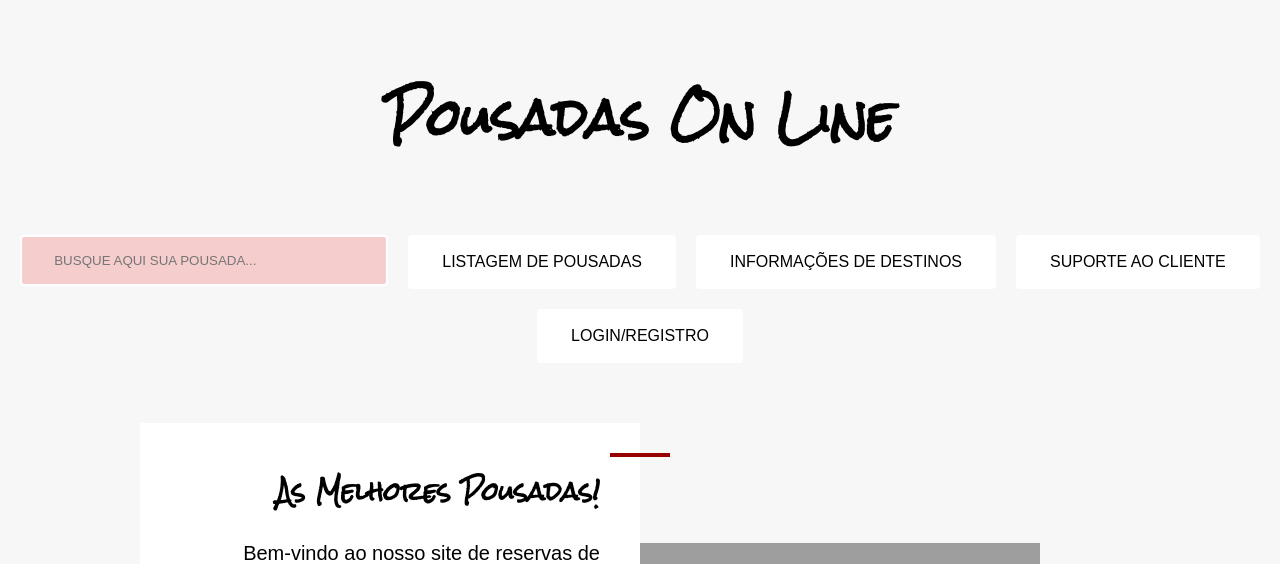
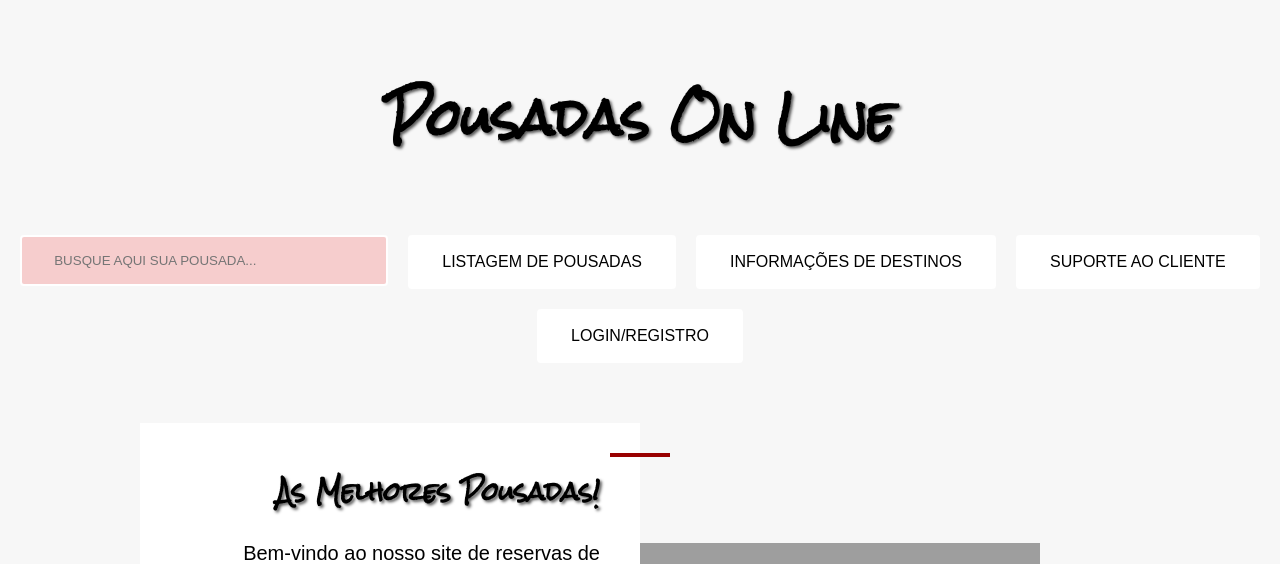
Before and after one commit to jharbes/PROGRAMACAO-WEB, a PHP site: page / in a window 1280 px wide. Shown: the top 564 px of the page. Run offline with PHP 8.4, Linux system fonts and the light colour scheme; some web fonts are replaced; grey boxes are pictures that could not be loaded.

Commit message:
Update style.css

```diff
--- a/trabalho01/site-reserva-pousadas/estilos/style.css
+++ b/trabalho01/site-reserva-pousadas/estilos/style.css
@@ -3,6 +3,11 @@
 @font-face {
     font-family: RockSalt;
     src: url(../fonts/RockSalt-Regular.ttf);
+}
+
+@font-face {
+    font-family: SourceCodePro;
+    src: url(../fonts/SourceCodePro-VariableFont_wght.ttf);
 }
 
 body {
@@ -41,6 +46,7 @@ h3 {
 p {
   font-size: 1.25rem;
   line-height: 1.3;
+  font-family: SourceCodePro, Arial, Helvetica, sans-serif;
 }
 
 .header{
@@ -50,8 +56,9 @@ p {
 }
 
 .header h1{
-    font-family: RockSalt;
+    font-family: RockSalt, Arial, Helvetica, sans-serif;
     font-size: 3rem;
+    text-shadow: 2px 2px 3px rgba(0, 0, 0, 0.637);
 }
 
 .menu {
@@ -109,6 +116,7 @@ p {
 .introducao h1{
     font-size: 1.5rem;
     font-family: RockSalt;
+    text-shadow: 2px 2px 3px rgba(0, 0, 0, 0.637);
 }
 
 .introducao::before {
@@ -160,6 +168,7 @@ p {
     color: #900;
     font-size: 1em;
     font-family: RockSalt;
+    text-shadow: 2px 2px 3px rgba(0, 0, 0, 0.637);
 }
 
 .vantagens-item:nth-child(odd){
```
